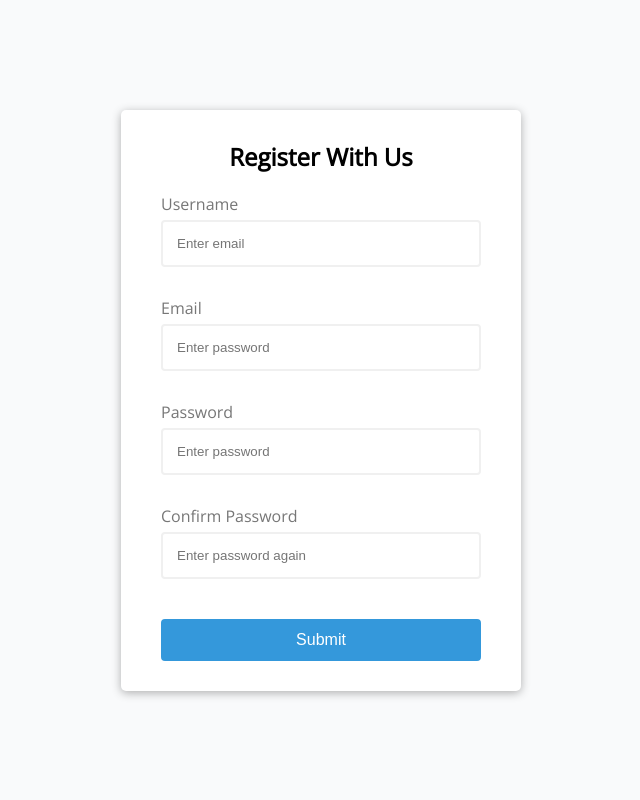
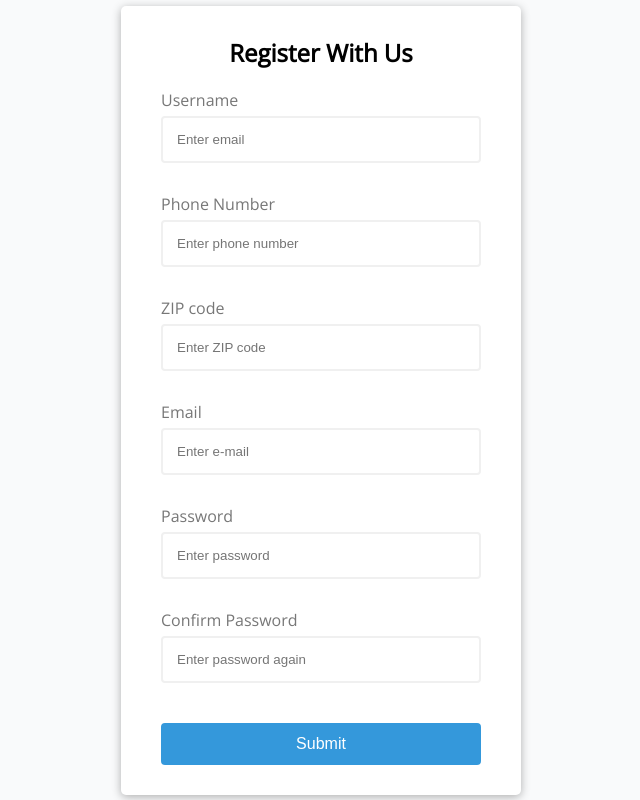
Before and after one commit to CarmenDev/form-validator, a plain HTML site: page index.html in a window 1280 px wide. Shown: the whole page, without its empty margins (319-959 px from the left). Drawn offline with nearby package versions, Linux system fonts and the light colour scheme.

Commit message:
Update index.html

```diff
--- a/index.html
+++ b/index.html
@@ -14,20 +14,33 @@
                 <label for="username">Username</label>
                 <input type="text" id = "username" placeholder="Enter email">
                 <small>Error message</small>
-
             </div>
+            <!-------------------------------------------------------------------------------------------------------------->
             <div class = "form-control">
-                <label for="password">Email</label>
-                <input type="text" id = "email" placeholder="Enter password">
+                <label for="phone-number">Phone Number</label>
+                <input type="number" id = "phone-number" placeholder="Enter phone number">
                 <small>Error message</small>
 
             </div>
             <div class = "form-control">
+                <label for="zip-code">ZIP code</label>
+                <input type="number" id = "zip-code" placeholder="Enter ZIP code">
+                <small>Error message</small>
+
+            </div>
+            <!---------------------------------------------------------------------------------------------------------------->
+            <div class = "form-control">
+                <label for="password">Email</label>
+                <input type="email" id = "email" placeholder="Enter e-mail">
+                <small>Error message</small>
+            </div>
+
+            <div class = "form-control">
                 <label for="password2">Password</label>
                 <input type="password" id = "password" placeholder="Enter password">
                 <small>Error message</small>
+            </div>
 
-            </div>
             <div class = "form-control">
                 <label for="username">Confirm Password</label>
                 <input type="password" id = "password2" placeholder="Enter password again">
```
